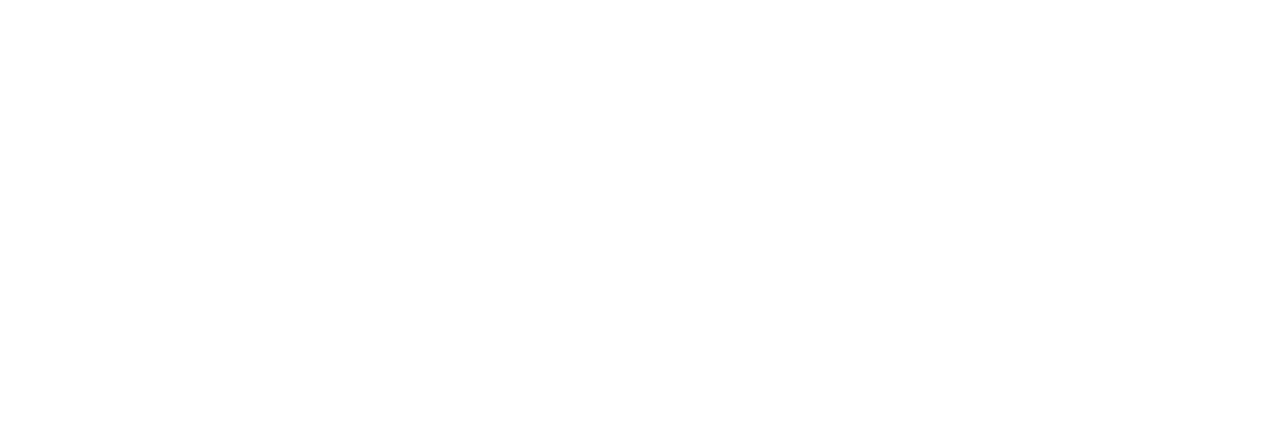
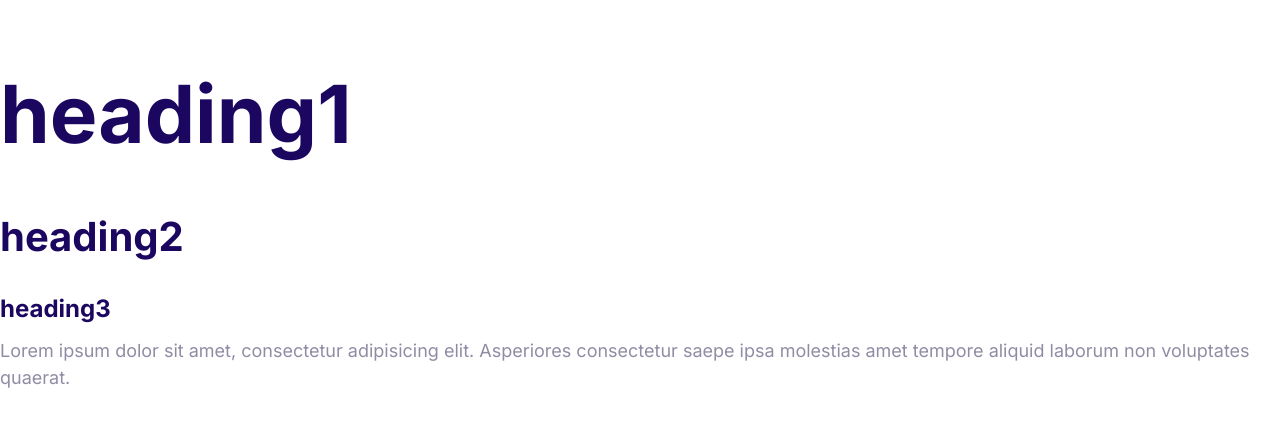
Before and after one commit to Anky-y/Moshify_Ank, a plain HTML site: page index.html in a window 1280 px wide. Drawn offline with Linux system fonts and the light colour scheme.

Commit message:
define the styles for the fonts

```diff
--- a/Css/styles.css
+++ b/Css/styles.css
@@ -1,3 +1,7 @@
+html {
+    font-size: 62.5%;
+}
+
 :root {
     --primary-color: #2584ff;
     --secondary-color:  #00d9ff;
@@ -5,3 +9,53 @@
     --headings-color: #1b0760;
     --body-color: #918ca4;
 }
+
+body {
+    font-family: 'Inter', Arial, Helvetica, sans-serif;
+    color: var(--body-color);
+    font-size: 2.4rem;
+ line-height: 1.5;
+
+}
+
+h1, h2, h3 {
+    color: var(--headings-color);
+    margin-bottom: 1rem;
+}
+
+h1 {
+    font-size: 7rem;
+}
+
+h2 {
+    font-size: 4rem;
+}
+
+h3 {
+    font-size: 3rem;
+}
+
+
+p {
+    margin-top: 0;
+}
+
+@media screen and (min-width:1024px) {
+    body {
+        font-size: 1.8rem;
+     }
+
+     h1 {
+        font-size: 8rem;
+     }
+
+     h2 {
+        font-size: 4rem;
+     }
+
+     h3 {
+        font-size: 2.4rem;
+     }
+}
+
+80 40 24 18
--- a/index.html
+++ b/index.html
@@ -1,14 +1,23 @@
 <!DOCTYPE html>
 <html lang="en">
-<head>
-    <meta charset="UTF-8">
-    <meta http-equiv="X-UA-Compatible" content="IE=edge">
-    <meta name="viewport" content="width=device-width, initial-scale=1.0">
-    <link rel="stylesheet" href="Css/normalize.css">
-    <link rel="stylesheet" href="css/styles.css">
+  <head>
+    <meta charset="UTF-8" />
+    <meta http-equiv="X-UA-Compatible" content="IE=edge" />
+    <meta name="viewport" content="width=device-width, initial-scale=1.0" />
+    <link rel="preconnect" href="https://fonts.googleapis.com" />
+    <link rel="preconnect" href="https://fonts.gstatic.com" crossorigin />
+    <link
+      href="https://fonts.googleapis.com/css2?family=Inter:wght@400;700&display=swap"
+      rel="stylesheet"
+    />
+    <link rel="stylesheet" href="Css/normalize.css" />
+    <link rel="stylesheet" href="css/styles.css" />
     <title>Document</title>
-</head>
-<body>
-
-</body>
+  </head>
+  <body>
+    <h1>heading1</h1>
+    <h2>heading2</h2>
+    <h3>heading3</h3>
+    <p>Lorem ipsum dolor sit amet, consectetur adipisicing elit. Asperiores consectetur saepe ipsa molestias amet tempore aliquid laborum non voluptates quaerat.</p>
+  </body>
 </html>
```
